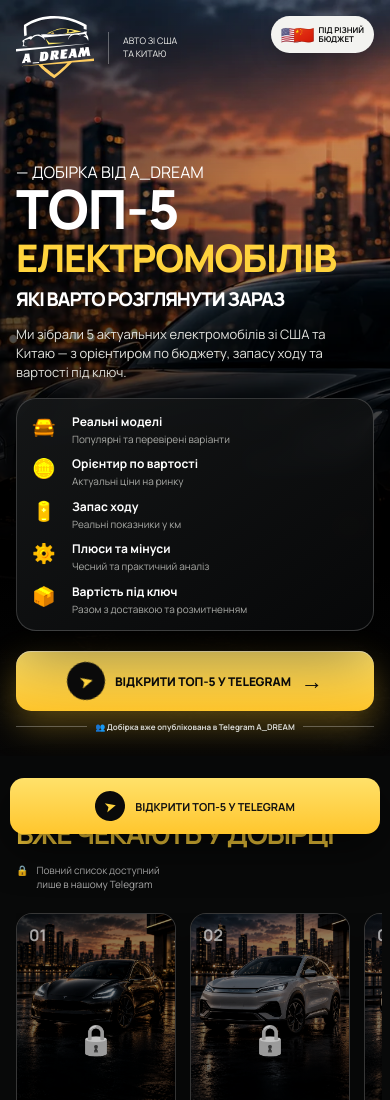
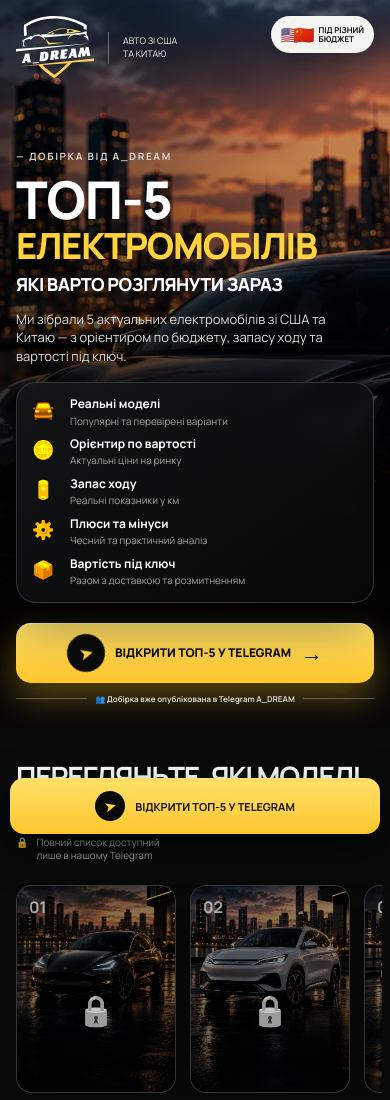
Before and after one commit to SviatF/telegram-adream, a website: page public/index.html in a window 390 px wide. Shown: the top 1100 px of the page. Drawn offline with Linux system fonts and the light colour scheme.

Commit message:
Polish hero typography and visual hierarchy

```diff
--- a/public/styles.css
+++ b/public/styles.css
@@ -115,87 +115,101 @@ a{text-decoration:none;color:inherit}
 
 .hero-content{
   display:grid;
-  grid-template-columns:minmax(420px,560px) 1fr;
-  align-items:end;
-  gap:40px;
+  grid-template-columns:minmax(420px,520px) 1fr;
+  align-items:center;
+  gap:48px;
   flex:1;
-  padding:40px 0 0;
+  padding:30px 0 0;
 }
 .hero-copy{
-  max-width:560px;
+  max-width:520px;
   align-self:center;
+}
+
+.eyebrow{
+  margin-bottom:18px;
+  font-size:13px;
+  font-weight:700;
+  letter-spacing:.16em;
+  color:#d2d2cc;
+  text-transform:uppercase;
 }
 
 .hero-copy h1{
   margin:0;
-  line-height:.94;
-  letter-spacing:-.045em;
+  line-height:.95;
+  letter-spacing:-.05em;
 }
 .hero-copy h1 span{
   display:block;
-  font-size:clamp(68px,7vw,108px);
+  font-size:clamp(72px,7vw,104px);
   font-weight:800;
+  color:#fff;
 }
 .hero-copy h1 strong{
   display:block;
+  margin-top:4px;
+  font-size:clamp(50px,5vw,76px);
+  font-weight:800;
   color:var(--yellow);
-  font-size:clamp(48px,5.2vw,82px);
-  font-weight:800;
-  margin-top:6px;
 }
 .hero-copy h1 small{
   display:block;
-  font-size:clamp(24px,2.4vw,38px);
+  margin-top:16px;
+  max-width:520px;
+  font-size:clamp(22px,2vw,30px);
   font-weight:800;
-  margin-top:14px;
-  line-height:1.03;
+  line-height:1.05;
+  color:#fff;
+  letter-spacing:-.03em;
 }
 
 .lead{
-  margin:22px 0;
-  max-width:520px;
-  font-size:20px;
-  line-height:1.45;
-  color:#e4e4df;
+  margin:24px 0 20px;
+  max-width:500px;
+  font-size:18px;
+  line-height:1.5;
+  color:#ddddda;
 }
 
 .hero-info{
-  width:min(100%,460px);
-  border:1px solid rgba(255,255,255,.18);
+  width:min(100%,420px);
+  border:1px solid rgba(255,255,255,.16);
   border-radius:20px;
   padding:18px 20px;
-  background:linear-gradient(145deg,rgba(23,25,26,.88),rgba(8,9,10,.86));
-  box-shadow:0 24px 60px rgba(0,0,0,.42);
-  backdrop-filter:blur(10px);
+  background:linear-gradient(145deg,rgba(20,22,23,.9),rgba(7,8,8,.88));
+  box-shadow:0 22px 50px rgba(0,0,0,.38);
+  backdrop-filter:blur(8px);
   display:grid;
-  gap:12px;
+  gap:11px;
 }
 .info-row{
   display:grid;
-  grid-template-columns:30px 1fr;
+  grid-template-columns:28px 1fr;
   gap:10px;
   align-items:start;
 }
 .info-row i{
   font-style:normal;
-  font-size:19px;
+  font-size:18px;
   filter:sepia(1) saturate(6);
 }
 .info-row b{
   display:block;
   font-size:14px;
+  line-height:1.2;
 }
 .info-row span{
   display:block;
-  color:var(--muted);
-  font-size:12px;
+  margin-top:3px;
+  color:#a6a6a2;
+  font-size:11px;
   line-height:1.35;
-  margin-top:3px;
 }
 
 .hero-bottom{
-  margin-top:26px;
-  max-width:820px;
+  margin-top:24px;
+  max-width:840px;
 }
 
 .telegram-btn{
@@ -476,20 +490,35 @@ h2 em{
   }
 
   .hero-content{
-    padding-top:82px;
+    grid-template-columns:1fr;
+    gap:22px;
+    padding-top:70px;
   }
 
-  .hero-copy h1 span{font-size:54px}
-  .hero-copy h1 strong{font-size:38px}
+  .eyebrow{
+    font-size:10px;
+    margin-bottom:12px;
+  }
+
+  .hero-copy h1 span{
+    font-size:52px;
+  }
+
+  .hero-copy h1 strong{
+    font-size:36px;
+  }
+
   .hero-copy h1 small{
-    font-size:19px;
-    max-width:340px;
+    font-size:18px;
+    max-width:320px;
+    margin-top:12px;
   }
 
   .lead{
     font-size:13px;
+    line-height:1.45;
     margin:16px 0;
-    max-width:340px;
+    max-width:320px;
   }
 
   .hero-info{
```
